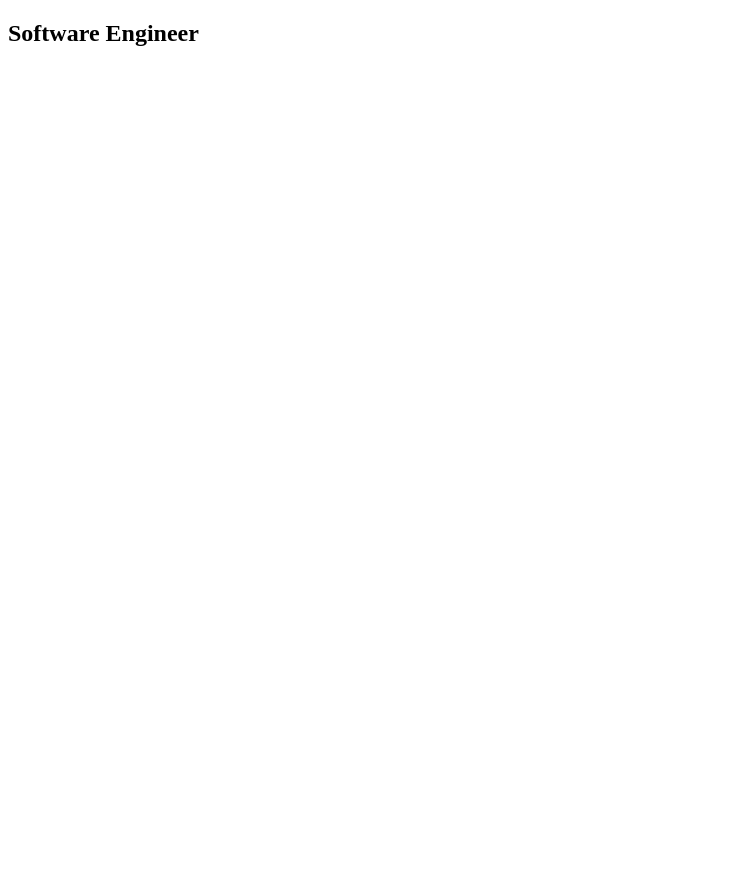
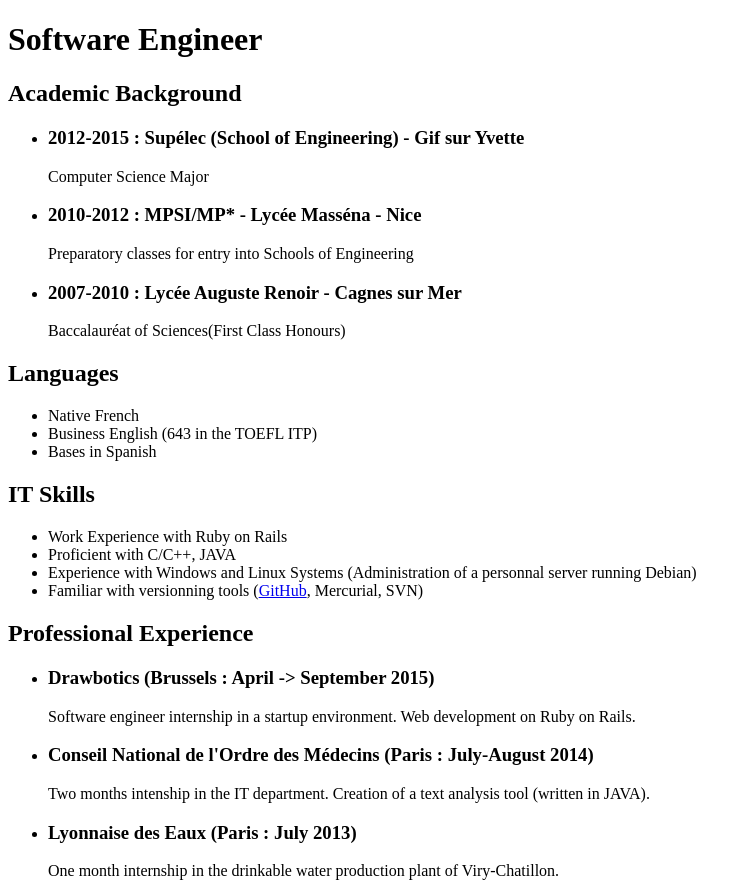
Before and after one commit to DupeF/dupef.github.io, a plain HTML site: page index.html in a window 1280 px wide. Shown: the whole page, without its empty margins (0-751 px from the left). Before the commit the page ends 800 px from the top, so only its background shows below. Drawn offline with Linux system fonts and the light colour scheme.

Commit message:
Add content

```diff
--- a/index.html
+++ b/index.html
@@ -11,8 +11,71 @@
     <nav>
     </nav>
 
+    <h1>Software Engineer</h1>
     <section>
-      <h1>Software Engineer</h1>
+      <h2>Academic Background</h2>
+      <div>
+        <ul>
+          <li>
+            <div>
+              <h3>2012-2015 : Supélec (School of Engineering) - Gif sur Yvette</h3>
+              <p>Computer Science Major</p>
+            </div>
+          </li>
+          <li>
+            <div>
+              <h3>2010-2012 : MPSI/MP* - Lycée Masséna - Nice</h3>
+              <p>Preparatory classes for entry into Schools of Engineering</p>
+            </div>
+          </li>
+          <li>
+            <div>
+              <h3>2007-2010 : Lycée Auguste Renoir - Cagnes sur Mer</h3>
+              <p>Baccalauréat of Sciences(First Class Honours)</p>
+            </div>
+          </li>
+        </ul>
+      </div>
+    </section>
+    <section>
+      <h2>Languages</h2>
+      <div>
+        <ul>
+          <li>Native French</li>
+          <li>Business English (643 in the TOEFL ITP)</li>
+          <li>Bases in Spanish</li>
+        </ul>
+      </div>
+    </section>
+    <section>
+      <h2>IT Skills</h2>
+      <div>
+        <ul>
+          <li>Work Experience with Ruby on Rails</li>
+          <li>Proficient with C/C++, JAVA</li>
+          <li>Experience with Windows and Linux Systems (Administration of a personnal server running Debian)</li>
+          <li>Familiar with versionning tools (<a href="https://github.com/dupef">GitHub</a>, Mercurial, SVN)</li>
+        </ul>
+      </div>
+    </section>
+    <section>
+      <h2>Professional Experience</h2>
+      <div>
+        <ul>
+          <li>
+            <h3>Drawbotics (Brussels : April -> September 2015)</h3>
+            <p>Software engineer internship in a startup environment. Web development on Ruby on Rails.</p>
+          </li>
+          <li>
+            <h3>Conseil National de l'Ordre des Médecins (Paris : July-August 2014)</h3>
+            <p>Two months  intenship in the IT department. Creation of a text analysis tool (written in JAVA).</p>
+          </li>
+          <li>
+            <h3>Lyonnaise des Eaux (Paris : July 2013)</h3>
+            <p>One month internship in the drinkable water production plant of Viry-Chatillon.</p>
+          </li>
+        </ul>
+      </div>
     </section>
 
     <footer>
```
